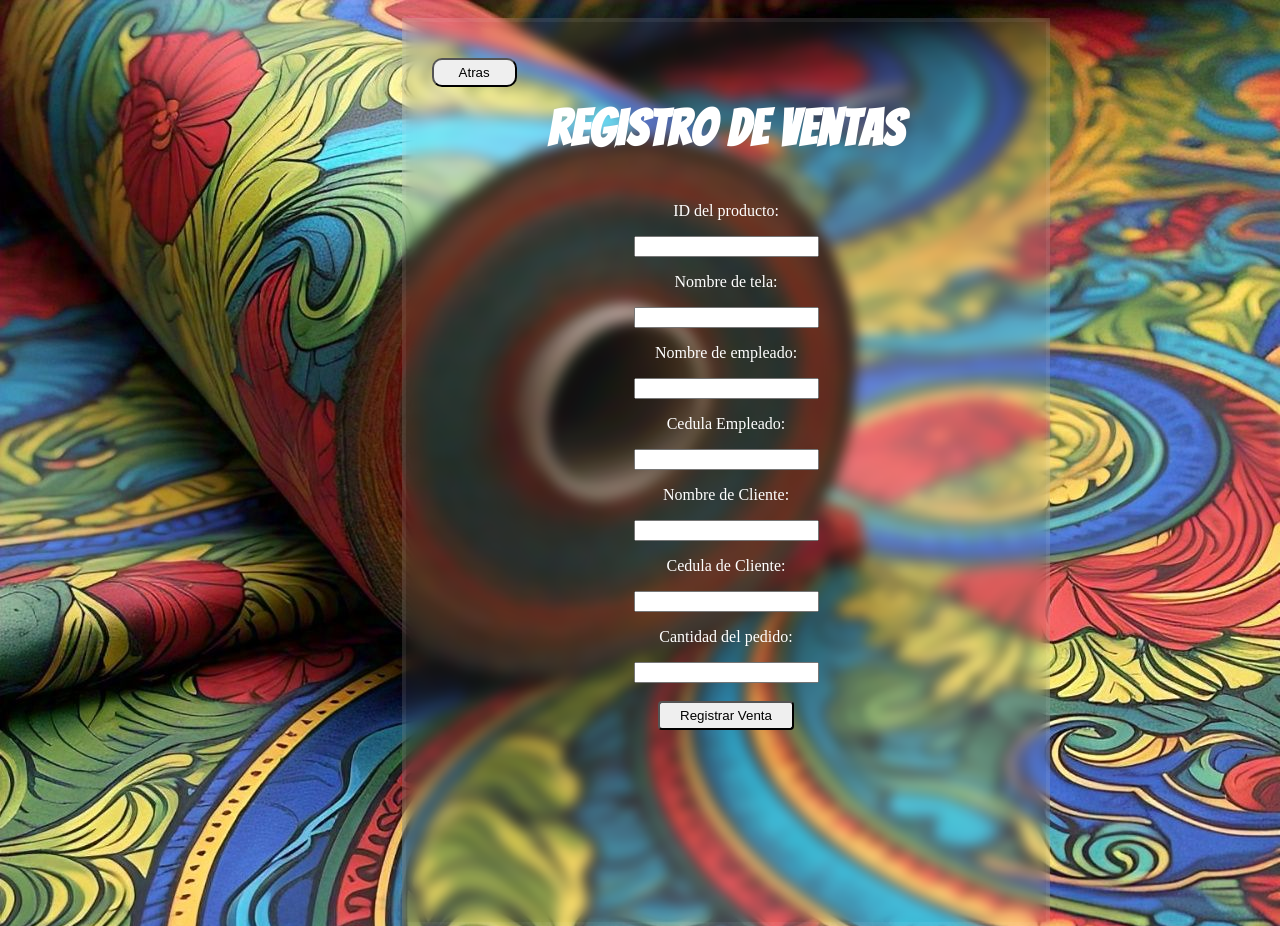
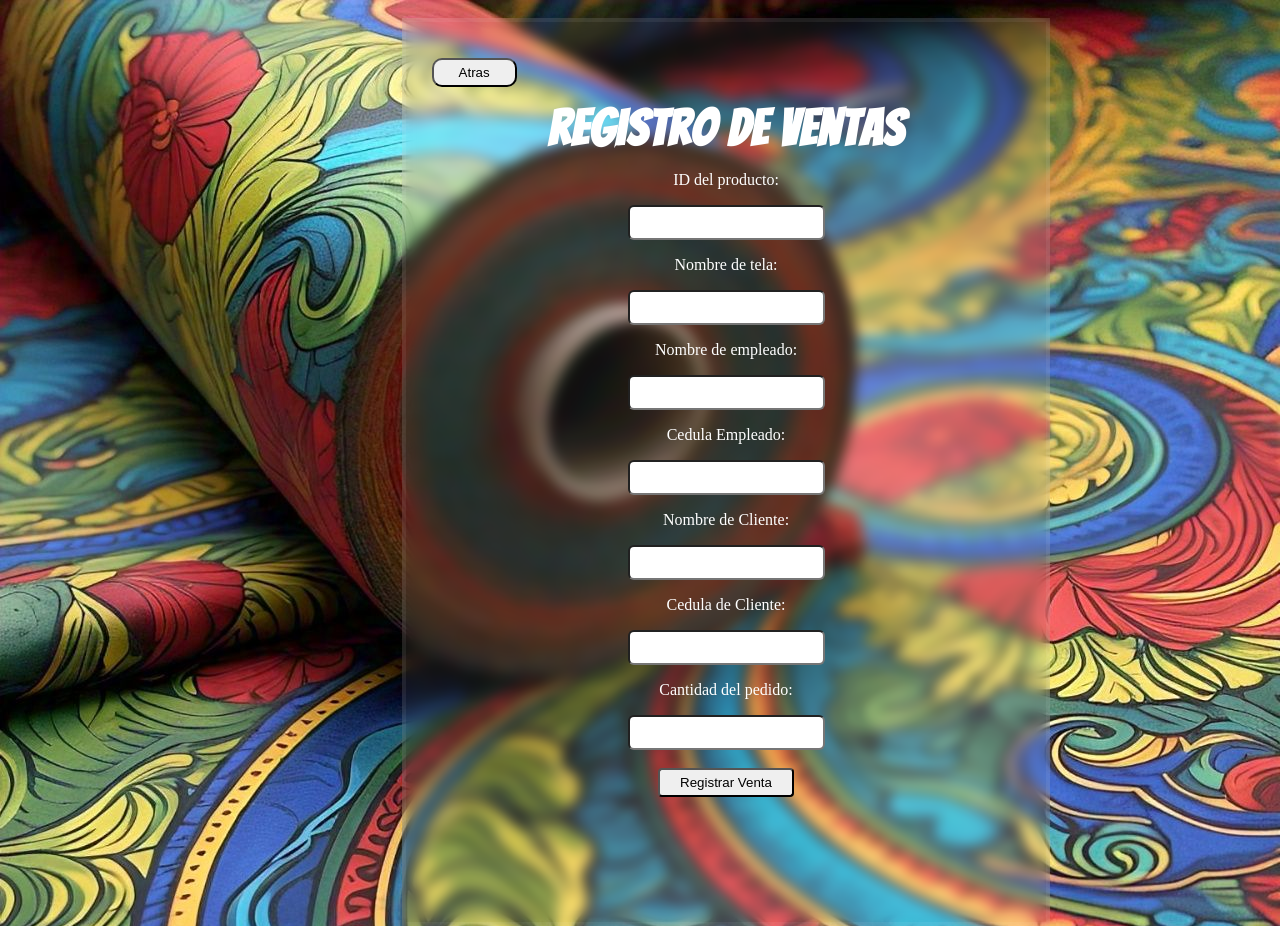
Before and after one commit to Diegopat03/Programa-SVST, a PHP site: page /HTML/Empleado/RegistroVentas.php in a window 1280 px wide. Run offline with PHP 8.4, Linux system fonts and the light colour scheme.

Commit message:
solucion errores DevTools

```diff
--- a/CSS/Empleado/Consultainv.css
+++ b/CSS/Empleado/Consultainv.css
@@ -104,7 +104,7 @@ h3{
     width: 100%;
     max-width: 800px;
     margin: 0 auto;
-    background: white;
+    background: rgb(255, 255, 255);
     border-radius: 10px;
     box-shadow: 0 2px 8px rgba(0,0,0,0.1);
         padding: 20px;
--- a/CSS/Empleado/RegVentas.css
+++ b/CSS/Empleado/RegVentas.css
@@ -60,8 +60,18 @@ h2{
     position: relative;
     margin: auto;
     text-align: center;
+    box-sizing: content-box;
+}
 
+
+.inputs{
+    margin: auto;
+    border-radius: 6px;
+    border: 0%;
+    outline: none;
+    padding: 8px 8px;
 }
+
 
 .Formventa p{
     color: white;
--- a/CSS/Empleado/menuempleado.css
+++ b/CSS/Empleado/menuempleado1.css
@@ -5,10 +5,9 @@ h1{
     font-family: "Bangers", system-ui;
     color: white;
     letter-spacing: 1px;
-    padding-top: 8%;
+    padding-top: 5%;
     font-size: 50px;
     margin: auto;
-    margin-bottom: 2%;
 }
 
 
--- a/CSS/style.css
+++ b/CSS/style.css
@@ -53,9 +53,10 @@ body{
     margin: 50px;
     width: 15%;
     height: 40px;
-    background-color: gray;
-    color: white;
+    background-color: rgb(62, 25, 197);
+    color: rgb(253, 249, 249);
     border-radius: 5px;
+    cursor: pointer;
 }
 
 .Olvidar{
--- a/HTML/Empleado/Consultadeinventario.php
+++ b/HTML/Empleado/Consultadeinventario.php
@@ -46,6 +46,9 @@ if (isset($_GET['Consultar'])) {
             <input type="submit" class="Btnbuscar" value="Buscar">
         </form>
 
+        <br>
+        <br>
+
         <?php if (!empty($resultados)): ?>
         <div class="Lista">
             <?php foreach ($resultados as $tela): ?>
@@ -58,6 +61,8 @@ if (isset($_GET['Consultar'])) {
                 </div>
             <?php endforeach; ?>
         </div>
+        <br>
+        <br>
         <?php elseif (isset($_GET['Consultar'])): ?>
             <p class="error">No se encontraron productos.</p>
         <?php endif; ?>
--- a/HTML/Empleado/MENUempleado.php
+++ b/HTML/Empleado/MENUempleado.php
@@ -4,7 +4,7 @@
     <meta charset="UTF-8">
     <meta name="viewport" content="width=device-width, initial-scale=1.0">
     <title>Menu Empleado</title>
-    <link rel="stylesheet" href="/pagina_sena/CSS/Empleado/menuempleado.css">
+    <link rel="stylesheet" href="/pagina_sena/CSS/Empleado/menuempleado1.css">
 
 </head>
 <body>
--- a/HTML/Empleado/RegistroVentas.php
+++ b/HTML/Empleado/RegistroVentas.php
@@ -14,24 +14,23 @@
         </a>
 
         <h2>Registro de ventas</h2>
-        <br>
 
         <form action="Regventa.php" method="POST" class="Formventa">
 
             <p>ID del producto: </p>
-            <input type="text" name="ID_producto">
+            <input type="text" name="ID_producto" class="inputs">
             <P>Nombre de tela: </P>
-            <input type="text" name="Nombretela">
+            <input type="text" name="Nombretela" class="inputs">
             <p>Nombre de empleado: </p>
-            <input type="text" name="Nombre_empleado">
+            <input type="text" name="Nombre_empleado" class="inputs">
             <p>Cedula Empleado: </p>
-            <input type="text" name="Cedula_Empleado">
+            <input type="text" name="Cedula_Empleado" class="inputs">
             <p>Nombre de Cliente: </p>
-            <input type="text" name="Nombre_cliente">
+            <input type="text" name="Nombre_cliente" class="inputs">
             <p>Cedula de Cliente: </p>
-            <input type="text" name="Cedula_cliente">
+            <input type="text" name="Cedula_cliente" class="inputs" >
             <p>Cantidad del pedido: </p>
-            <input type="number" name="Cantidad">
+            <input type="number" name="Cantidad" class="inputs">
             <br>
             <br>
 
```
